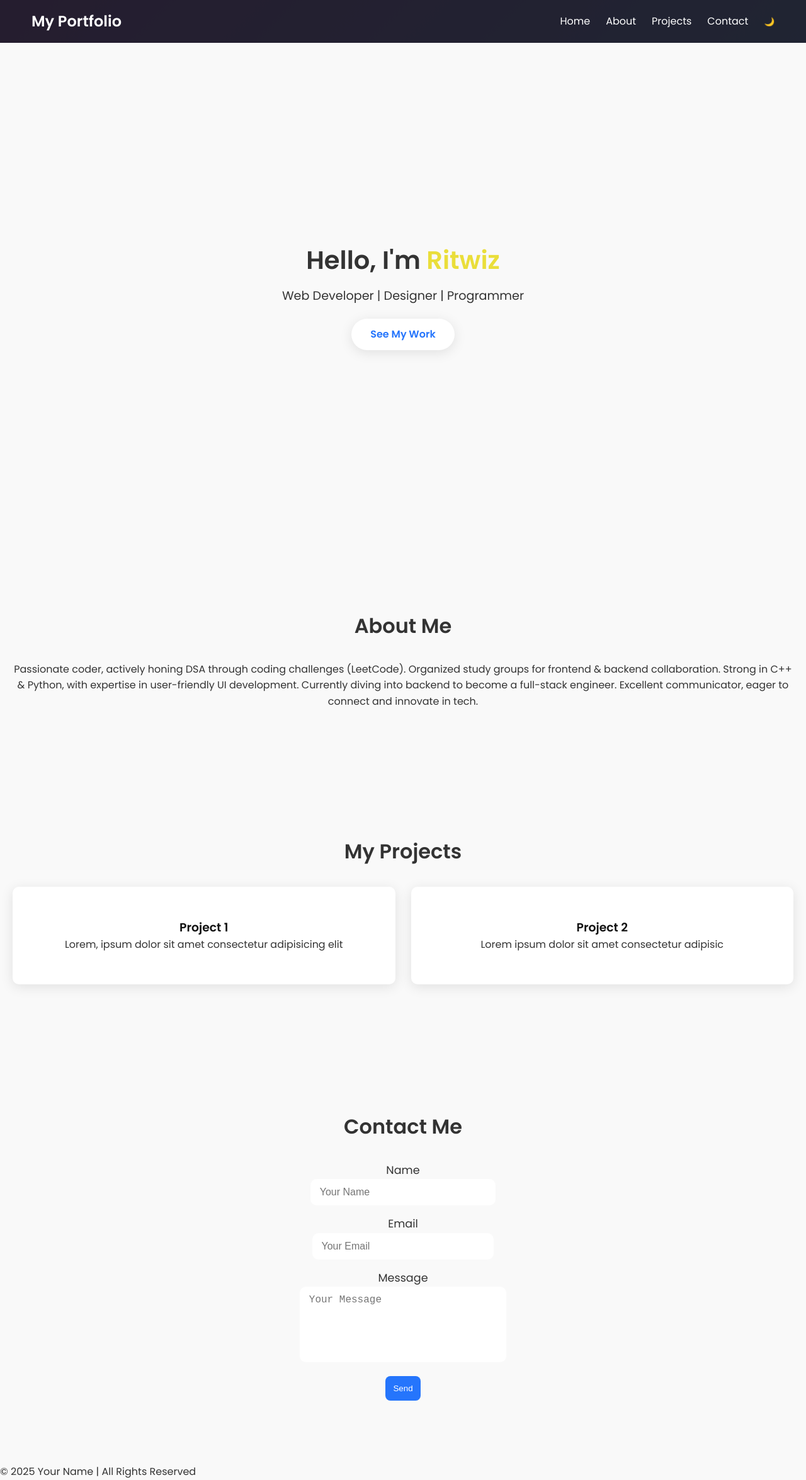
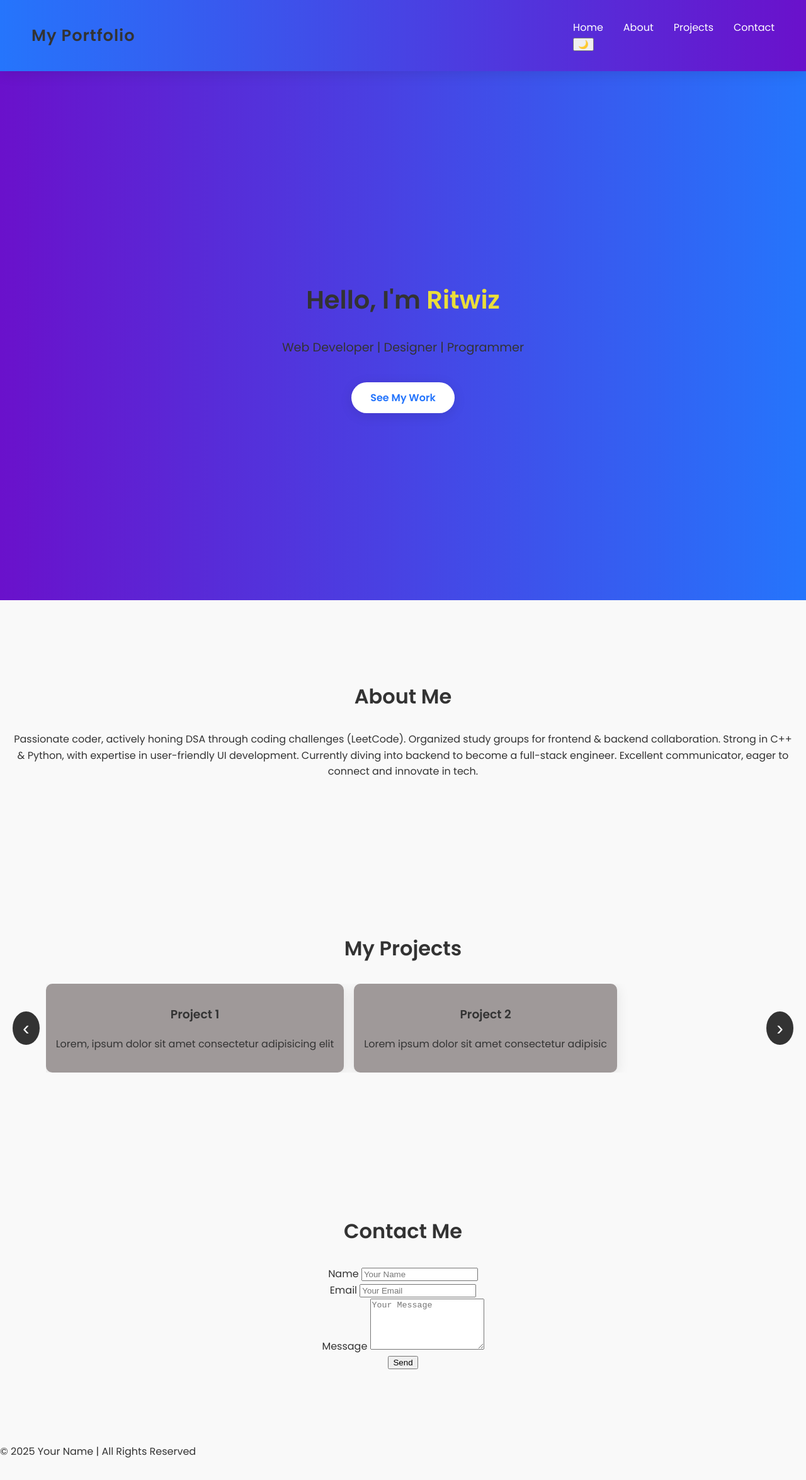
Before and after one commit to ritwiz-sys/my-portfolio, a plain HTML site: page index.html in a window 1280 px wide. Shown: the whole page at 63% size. Drawn offline with Linux system fonts and the light colour scheme.

Commit message:
Updated final CSS and responsive design

```diff
--- a/darkTheme.js
+++ b/darkTheme.js
@@ -1,22 +1,21 @@
-const themeToggle = document.getElementById("themeToggle");
+const themeToggle = document.getElementById('themeToggle');
+const body = document.body;
 
-themeToggle.addEventListener("click", () => {
-  document.body.classList.toggle("dark-theme");
+// Load saved theme
+const savedTheme = localStorage.getItem('theme');
+if(savedTheme){
+  body.classList.toggle('dark-theme', savedTheme==='dark');
+  themeToggle.textContent = savedTheme==='dark' ? '☀️' : '🌙';
+}
 
-  if (document.body.classList.contains("dark-theme")) {
-    themeToggle.textContent = "☀️";
+// Toggle theme
+themeToggle.addEventListener('click', () => {
+  body.classList.toggle('dark-theme');
+  if(body.classList.contains('dark-theme')){
+    localStorage.setItem('theme','dark');
+    themeToggle.textContent='☀️';
   } else {
-    themeToggle.textContent = "🌙 ";
+    localStorage.setItem('theme','light');
+    themeToggle.textContent='🌙';
   }
-
-  localStorage.setItem(
-    "theme",
-    document.body.classList.contains("dark-theme") ? "dark" : "light"
-  );
 });
-
-
-if (localStorage.getItem("theme") === "dark") {
-  document.body.classList.add("dark-theme");
-  themeToggle.textContent = "☀️";
-}
--- a/index.html
+++ b/index.html
@@ -16,11 +16,14 @@
     <nav class="navbar">
       <h1 class="logo">My Portfolio</h1>
       <div class="nav-links">
-
+      <button id="menu-btn">☰</button>
+      <nav id="sidebar" class="hidden">
         <a href="#home">Home</a>
         <a href="#about">About</a>
         <a href="#projects">Projects</a>
         <a href="#contact">Contact</a>
+      </nav>
+
         <button id="themeToggle">🌙</button>
 
       </div>
@@ -40,10 +43,11 @@
     <p>Passionate coder, actively honing DSA through coding challenges (LeetCode). Organized study groups for frontend & backend collaboration. Strong in C++ & Python, with expertise in user-friendly UI development. Currently diving into backend to become a full-stack engineer. Excellent communicator, eager to connect and innovate in tech.</p>
   </section>
 
-  <!-- Projects -->
   <section id="projects">
     <h2>My Projects</h2>
-    <div class="project-grid">
+    <div class="carousel-container">
+      <button id="prev" class="carousel-btn">‹</button>
+      <div class="projects-carousel">
         <div class="project-card">
           <h3>Project 1</h3>
           <p>Lorem, ipsum dolor sit amet consectetur adipisicing elit</p>
@@ -52,6 +56,9 @@
           <h3>Project 2</h3>
           <p>Lorem ipsum dolor sit amet consectetur adipisic</p>
         </div>
+        <!-- Add more projects here -->
+      </div>
+      <button id="next" class="carousel-btn">›</button>
     </div>
   </section>
 
--- a/script.js
+++ b/script.js
@@ -1,26 +1,30 @@
-const form = document.getElementById("contactForm");
-const message = document.getElementById("formMessage");
-const spinner = document.getElementById("loadingSpinner");
+// Sidebar toggle
+const menuBtn = document.getElementById("menu-btn");
+const sidebar = document.getElementById("sidebar");
 
-form.addEventListener("submit", function(e) {
-  e.preventDefault();
+menuBtn.addEventListener("click", () => {
+  if(window.innerWidth <= 768){
+    sidebar.classList.toggle("active");
+  }
+});
+document.querySelectorAll('#sidebar a').forEach(link => {
+  link.addEventListener('click', () => sidebar.classList.remove('active'));
+});
 
-  // Show spinner + hide old messages
-  spinner.style.display = "block";
-  message.style.display = "none";
+// Smooth scroll
+document.querySelectorAll('a[href^="#"]').forEach(anchor => {
+  anchor.addEventListener('click', function(e){
+    e.preventDefault();
+    document.querySelector(this.getAttribute('href')).scrollIntoView({ behavior: 'smooth' });
+    sidebar.classList.remove('active');
+  });
+});
 
-  emailjs.sendForm("service_jjpahzn", "template_1e8ymlm", this)
-    .then(() => {
-      spinner.style.display = "none"; // hide spinner
-      message.style.display = "block";
-      message.style.color = "green";
-      message.textContent = "✅ Message sent successfully!";
-      form.reset();
-    }, (error) => {
-      spinner.style.display = "none"; // hide spinner
-      message.style.display = "block";
-      message.style.color = "red";
-      message.textContent = "❌ Failed to send message. Please try again.";
-      console.error("EmailJS Error:", error);
-    });
-});
+// Projects carousel
+const carousel = document.querySelector(".projects-carousel");
+const prevBtn = document.getElementById("prev");
+const nextBtn = document.getElementById("next");
+const scrollAmount = 300;
+
+nextBtn.addEventListener("click", () => carousel.scrollBy({left: scrollAmount, behavior:'smooth'}));
+prevBtn.addEventListener("click", () => carousel.scrollBy({left: -scrollAmount, behavior:'smooth'}));
--- a/style.css
+++ b/style.css
@@ -4,13 +4,11 @@
   --text-dark: #333;
   --text-light: #fff;
   --bg-light: #f9f9f9;
-    --bg-dark: #1e1e1e;
+  --bg-dark: #121212;
   --shadow: 0 4px 20px rgba(0,0,0,0.1);
   --transition: all 0.3s ease;
   --font-main: 'Poppins', sans-serif;
 }
-
-
 
 body.dark-theme {
   --primary: #6a11cb;
@@ -21,230 +19,79 @@ body.dark-theme {
   --bg-dark: #121212;
 }
 
-
-
-  .project-card {
-    background: #fff;
-    color: #222;
-    padding: 20px;
-    border-radius: 10px;
-  }
-
-  .project-card h3 {
-    color: #111;
-    font-weight: bold;
-  }
-
-  .project-card p {
-    color: #333;
-  }
-
-
-
-  * {
-    margin: 0; padding: 0; box-sizing: border-box;
-  }
-
-
-  .html{
-    scroll-behavior: smooth;
-  }
 body {
   font-family: var(--font-main);
   color: var(--text-dark);
   background: var(--bg-light);
-    line-height: 1.6;
   overflow-x: hidden;
   scroll-behavior: smooth;
+  line-height: 1.6;
+  margin: 0;
 }
 
+/* Navbar */
+.navbar{
+  display:flex; justify-content:space-between; align-items:center;
+  padding:15px 50px; background: linear-gradient(90deg,var(--primary),var(--secondary));
+
+   box-shadow: var(--shadow); position: sticky; top:0; z-index:1000;
+}
+.logo{ font-size:1.6rem; font-weight:bold; letter-spacing:1px; }
+.nav-links nav{ display:flex; gap:2rem; align-items:center; }
+.nav-links a{ color: var(--text-light); text-decoration:none; font-weight:500; transition: var(--transition); }
+.nav-links a:hover{ color: var(--primary); }
 
 
-
-* {
-    margin: 0;
-    padding: 0;
-    box-sizing: border-box;
-
+/* Hamburger for mobile */
+#menu-btn{ display:none; font-size:1.5rem; background:none; border:none; cursor:pointer; }
+@media (max-width:768px){
+  #menu-btn{ display:block; }
+  .nav-links nav{
+    display:none; position: fixed; top:0; left:-250px; width:250px; height:100%;
+    flex-direction:column; background:#333; padding:2rem; gap:1rem; transition:0.3s; z-index:1000;
+  }
+  .nav-links nav.active{ left:0; display:flex; }
+  .nav-links nav a{ color:#fff; font-weight:600; text-decoration:none; }
 }
 
-.navbar{
-    display: flex;
-    justify-content: space-between;
-    padding: 15px  50px;
-    background-color: rgba(30, 30, 30, 0.9);
-    color: white;
-    z-index: 1000;
-    align-items: center;
-    width: 100%;
-    color: var(--text-light);
+/* Hero */
+.hero{ height:100vh; display:flex; flex-direction:column; align-items:center; justify-content:center; text-align:center; background: linear-gradient(to right,var(--secondary),var(--primary)); padding:20px; }
+.hero h2{ font-size:2.5rem; margin-bottom:10px; }
+.hero span{ color:#eade3a; }
+.hero p{ max-width:600px; font-size:1.2rem; }
+.hero .btn{ margin-top:20px; padding:12px 30px; background: var(--text-light); color: var(--primary); border-radius:30px; font-weight:bold; box-shadow: var(--shadow); text-decoration:none; transition: var(--transition); }
+.hero .btn:hover{ background: var(--primary); color: var(--text-light); }
+
+/* Sections */
+section{ padding:100px 20px; text-align:center; }
+section h2{ font-size:2rem; margin-bottom:30px; }
+
+/* Projects Carousel */
+.carousel-container{ display:flex; align-items:center; gap:10px; overflow:hidden; position:relative; }
+.projects-carousel{ display:flex; overflow-x:auto; gap:1rem; flex:1; scroll-behavior:smooth; }
+.projects-carousel::-webkit-scrollbar{ display:none; }
+.project-card{ min-width:250px; flex-shrink:0; background:#9f9999; padding:1rem; border-radius:10px; box-shadow: var(--shadow); transition: var(--transition); }
+.project-card:hover{ transform:translateY(-5px); box-shadow:0 8px 30px rgba(0,0,0,0.2); }
+.carousel-btn{ background:#333; color:#fff; border:none; font-size:2rem; cursor:pointer; padding:0.5rem 1rem; border-radius:50%; }
+
+/* Contact Form */
+.contact-form{ max-width:700px; margin:0 auto; display:flex; flex-direction:column; gap:20px; }
+.form-row{ display:flex; align-items:center; gap:15px; }
+.form-row label{ width:100px; font-weight:600; text-align:right; }
+.form-row input, .form-row textarea{ flex:1; padding:10px; border-radius:5px; border:1px solid #ccc; }
+.form-row textarea{ height:100px; resize:none; }
+.contact-form button{ align-self:center; padding:12px 25px; background: var(--primary); color:#fff; border:none; border-radius:8px; cursor:pointer; transition: var(--transition); }
+.contact-form button:hover{ background: var(--secondary); }
+
+/* Footer */
+.footer{ background: var(--bg-dark); color: var(--text-light); padding:20px; text-align:center; }
+
+/* Responsive */
+@media (max-width:768px){
+  .form-row{ flex-direction:column; align-items:flex-start; }
+  .form-row label{ text-align:left; width:auto; margin-bottom:5px; }
+  .contact-form button{ width:100%; }
+  .hero h2{ font-size:2rem; }
+  .navbar{ flex-direction:column; }
+  .nav-links{ flex-direction:column; gap:10px; }
 }
-
-
-.navbar button{
-    background-color: var(--bg-color);
-    border: none;
-    color: var(--text-color);
-}
-.logo{
-    font-size: 1.5rem;
-    font-weight: bold;
-    letter-spacing: 1000;
-}
-
-.nav-links{
-    display: flex;
-    gap: 25px;
-}
-
-
-.nav-links a{
-    color: white;
-    text-decoration: none;
-    font-weight: 500;
-    transition: color 0.3s ease;
-}
-
-.nav-links a:hover{
-    color: var(--primary);
-}
-
-
-.hero{
-    height: 100vh;
-    display: flex;
-    align-items: center;
-    justify-content: center;
-    flex-direction: column;
-    background-color: linear-gradient(to right, var(--secondary), var(--primary));
-    color: var(--text-dark);
-    padding: 20px;
-}
-
-.hero p {
-    max-width: 600px;
-    font-size: 1.2rem;
-}
-.hero h2 { font-size: 2.5rem; margin-bottom: 10px; }
-.hero span { color: rgb(234, 222, 58); }
-.hero .btn {
-    margin-top: 20px;
-    padding: 12px 30px;
-    background: var(--text-light);
-    color: var(--primary);
-    border-radius: 30px;
-    text-decoration: none;
-    font-weight: bold;
-    box-shadow: var(--shadow);
-    transition: var(--transition);
-  }
-  .hero .btn:hover {
-    background: var(--primary);
-    color: var(--text-light);
-
-  }
-
-
-
-section { padding: 100px 20px; text-align: center; }
-section h2 { font-size: 2rem; margin-bottom: 30px; }
-
-
-.project-grid{
-    display: grid;
-    grid-template-columns: repeat(2, 1fr);
-    gap: 25px;
-    margin-top: 20px;
-    scroll-behavior: smooth;
-}
-
-.project-card{
-    background-color: var(--text-light);
-    border-radius: 10px;
-    padding: 50px;
-    box-shadow: var(--shadow);
-    transition: var(--transition);
-
-
-}
-
-.project-card:hover{
-    transform: translateY(-5px);
-    box-shadow: 0 8px 30px rgba(0,0,0,2);
-}
-
-
-form {
-    display: flex;
-    flex-direction: column;
-    gap: 15px; /* spacing between fields */
-    align-items: center; /* center align everything */
-  }
-
-  form label {
-    font-size: 1.1rem;
-    font-weight: 500;
-    margin-bottom: 5px;
-    align-self: flex-start; /* label aligns to left of input */
-  }
-
-  form input,
-  form textarea {
-    width: 100%;
-    max-width: 400px; /* keeps it same width */
-    padding: 12px 15px;
-    border-radius: 10px;
-    border: none;
-    outline: none;
-    font-size: 1rem;
-    background: #fff;
-    color: #000;
-    box-sizing: border-box;
-  }
-
-  form textarea {
-    resize: none; /* disables resize handle */
-    height: 120px; /* fixed height for uniformity */
-  }
-
-
-form button{
-    background-color: var(--primary);
-    color: var(--text-light);
-    padding: 12px;
-    border: none;
-    border-radius: 8px;
-    cursor: pointer;
-    transition: --var(transition);
-}
-
-
-form button:hover{
-    background: var(--secondary);
-}
-
-
-
-.footer{
-    background: var(--bg-dark);
-    color: var(--text-light);
-    padding: 20px;
-    text-align: center;
-}
-header {
-  background: linear-gradient(-45deg, #2575fc, #6a11cb, #ff6a00, #ff0077);
-  background-size: 400% 400%;
-  animation: gradientMove 15s ease infinite;
-}
-
-@keyframes gradientMove {
-  0% { background-position: 0% 50%; }
-  50% { background-position: 100% 50%; }
-  100% { background-position: 0% 50%; }
-}
-
-@media (max-width: 768px) {
-  .navbar { flex-direction: column; }
-  .nav-links { flex-direction: column; gap: 10px; }
-  .hero h2 { font-size: 2rem; }
-}
```
Lines whose indentation alone changed are shown as unchanged.
